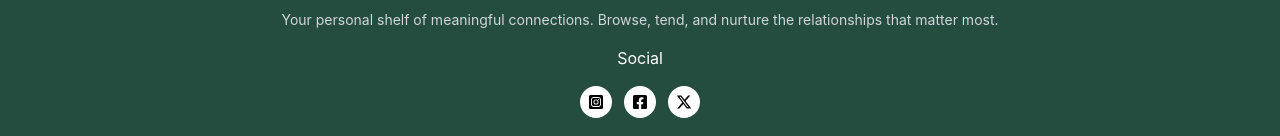
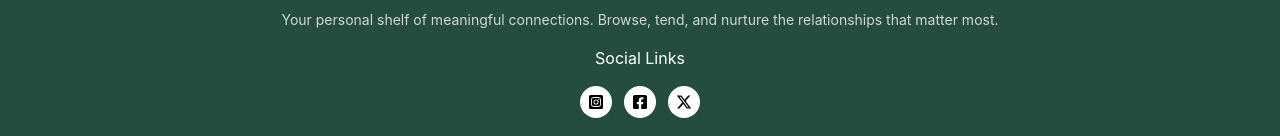
Before and after one commit to rakibchoudhory/Keen-Keeper-A7, a React (Vite) app: page /timeline in a window 1280 px wide. Shown: the part 698-834 px from the top of the page. Built offline with nearby package versions, Linux system fonts and the light colour scheme.

Commit message:
Timeline page updated and revesoin completed

```diff
--- a/src/Component/footer/Footer.jsx
+++ b/src/Component/footer/Footer.jsx
@@ -12,7 +12,7 @@ const Footer = () => {
             <Link href="/" className="text-4xl md:text-6xl font-bold mb-4">Keen<span className="font-medium">Keeper</span></Link>
             <p className="w-[80%] mx-auto text-sm text-gray-300 my-4">Your personal shelf of meaningful connections. Browse, tend, and nurture the relationships that matter most.</p>
             <div>
-                <h4 className="mb-4">Social </h4>
+                <h4 className="mb-4">Social Links</h4>
                 <ul className="flex justify-center items-center gap-3 text-black mb-10">
                     <li className="bg-white rounded-full p-2"><Link href="https://www.instagram.com/"><FaInstagramSquare /></Link></li>
                     <li className="bg-white rounded-full p-2"><Link href="https://www.facebook.com/"><FaFacebookSquare /></Link></li>
--- a/src/pages/timeline/TimeLineCard.jsx
+++ b/src/pages/timeline/TimeLineCard.jsx
@@ -9,8 +9,8 @@ const TimeLineCard = ({singleInteraction}) => {
 
                         <div className=' flex justify-center items-center'>
                            {
-                            singleInteraction.protocol === "Call" ? <img src="/public/assets/call.png" alt="" /> : singleInteraction.protocol === "Text" ? <img src="/public/assets/text.png" alt="" />  :
-                           <img src="/public/assets/video.png" alt="" />
+                            singleInteraction.protocol === "Call" ? <img src="/assets/call.png" alt="" /> : singleInteraction.protocol === "Text" ? <img src="/assets/text.png" alt="" />  :
+                           <img src="/assets/video.png" alt="" />
                            }
                         </div>
 
```
